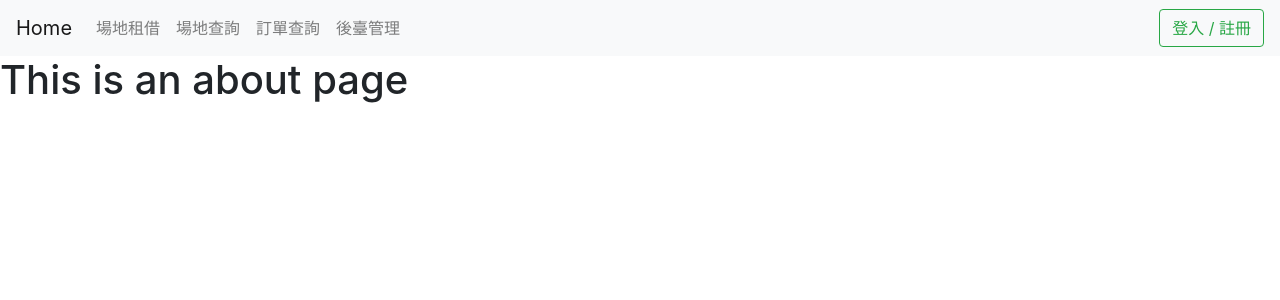
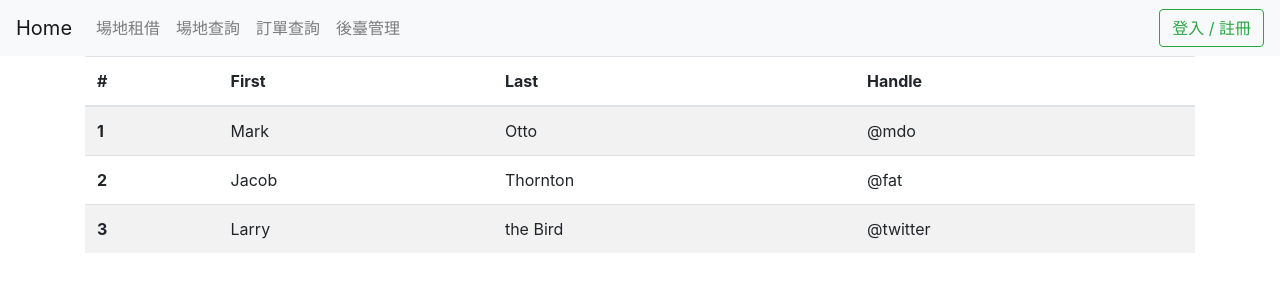
Before and after one commit to asd215038/Venue-rental, a Vue app in the folder Venue-rental/: page /user/manage in a window 1280 px wide. Shown: the top 300 px of the page. Built offline with nearby package versions, Linux system fonts and the light colour scheme; no server answers.

Commit message:
feat : UserManageView設計 (未完成)
透過firebase抓取資料並顯示至畫面 (未完成)

```diff
--- a/Venue-rental/src/App.vue
+++ b/Venue-rental/src/App.vue
@@ -1,7 +1,8 @@
 <template>
   <NavBar></NavBar>
-
-  <router-view/>
+  <div class="container">
+    <router-view />
+  </div>
 </template>
 
 <script>
@@ -13,6 +14,4 @@ export default {
 };
 </script>
 
-<style>
-
-</style>
+<style></style>
--- a/Venue-rental/src/config/firebaseConfig.js
+++ /dev/null
@@ -1,25 +0,0 @@
-
-// Import the functions you need from the SDKs you need
-import { initializeApp } from "firebase/app";
-import { getFirestore } from 'firebase/firestore';
-import { getAuth } from "firebase/auth";
-
-const firebaseConfig = {
-    apiKey: "AIzaSyDZ3JiUPbAdv8p1N6DlYCwcmqe9DX7NR1c",
-    authDomain: "fir-1030.firebaseapp.com",
-    projectId: "fir-1030",
-    storageBucket: "fir-1030.appspot.com",
-    messagingSenderId: "837615573577",
-    appId: "1:837615573577:web:3a7d4ed534d287394b7d98",
-    measurementId: "G-3NN29C74S8"
-  };
-
-export const firebaseApp = initializeApp(firebaseConfig); // 更名為 firebaseApp
-export const db = getFirestore(firebaseApp); // 使用 firebaseApp
-export const firebaseAuth = getAuth(firebaseApp); // 使用 firebaseApp
-
-// export {
-//   db,
-//   firebaseAuth,
-//   ...
-// }
--- a/Venue-rental/src/views/UserManageVIew.vue
+++ b/Venue-rental/src/views/UserManageVIew.vue
@@ -1,8 +1,48 @@
 <template>
-  <div class="about">
-    <h1>This is an about page</h1>
-  </div>
+  <table class="table table-striped">
+  <thead>
+    <tr>
+      <th scope="col">#</th>
+      <th scope="col">First</th>
+      <th scope="col">Last</th>
+      <th scope="col">Handle</th>
+    </tr>
+  </thead>
+  <tbody>
+    <tr>
+      <th scope="row">1</th>
+      <td>Mark</td>
+      <td>Otto</td>
+      <td>@mdo</td>
+    </tr>
+    <tr>
+      <th scope="row">2</th>
+      <td>Jacob</td>
+      <td>Thornton</td>
+      <td>@fat</td>
+    </tr>
+    <tr>
+      <th scope="row">3</th>
+      <td>Larry</td>
+      <td>the Bird</td>
+      <td>@twitter</td>
+    </tr>
+  </tbody>
+</table>
 </template>
+
+<script>
+export default {
+  computed: {
+    user() {
+      console.log(this.$store.state.user)
+      return this.$store.state.user
+    },
+
+  }
+}
+
+</script>
 
 <style>
 
```
Also changed, not shown: 1 other file (tests, documents, lock files or other folders).
